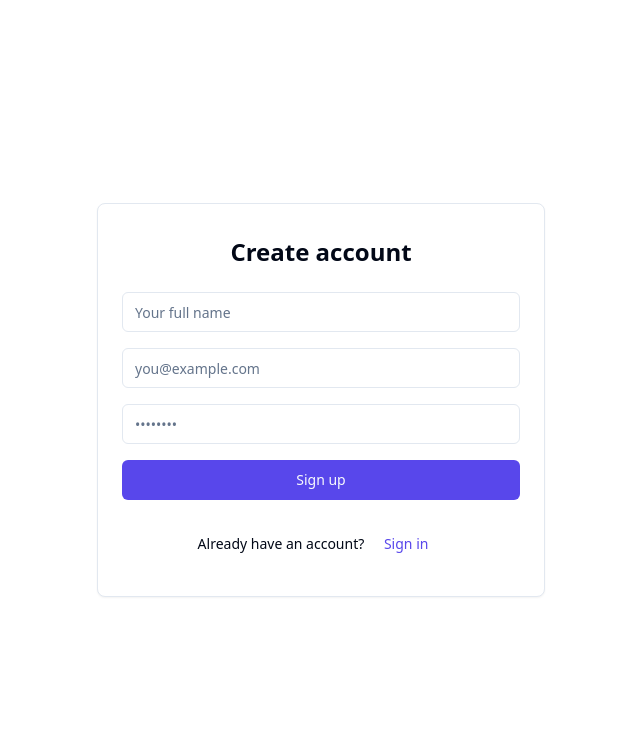
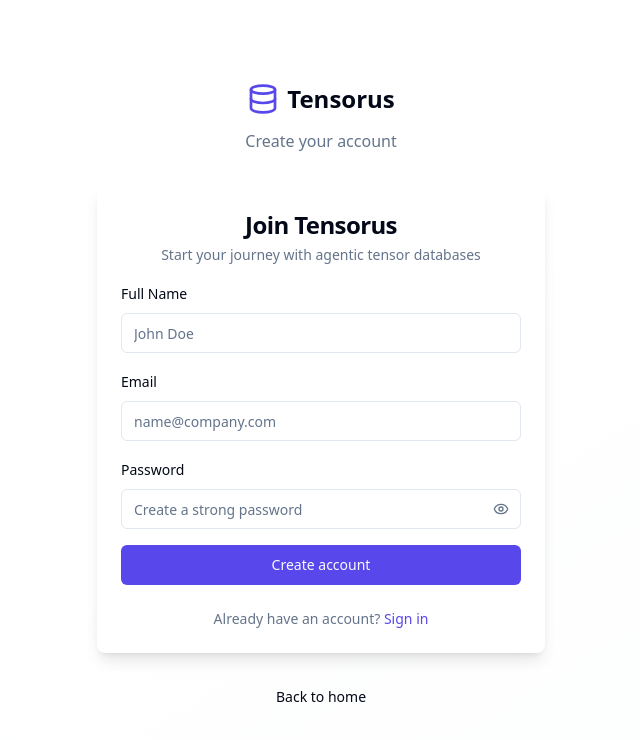
Before and after one commit to tensorusai/tensorus-website, a Next.js app: page /auth/signup in a window 1280 px wide. Shown: the top 740 px of the page, without its empty margins (319-959 px from the left). Built offline with nearby package versions, Linux system fonts and the light colour scheme; no server answers.

Commit message:
Update Sign up page

```diff
--- a/app/auth/signup/page.tsx
+++ b/app/auth/signup/page.tsx
@@ -2,128 +2,278 @@
 
 import type React from "react"
 
-import { useState } from "react"
+import { useState, useEffect } from "react"
 import { useRouter } from "next/navigation"
-import { Card, CardContent } from "@/components/ui/card"
+import Link from "next/link"
+import { motion } from "framer-motion"
+import { Card, CardContent, CardDescription, CardHeader, CardTitle } from "@/components/ui/card"
 import { Input } from "@/components/ui/input"
+import { Label } from "@/components/ui/label"
 import { Button } from "@/components/ui/button"
+import { Alert, AlertDescription } from "@/components/ui/alert"
+import { Eye, EyeOff, Database, AlertCircle, Loader2, CheckCircle } from "lucide-react"
 import { useAuth } from "@/lib/supabase/context"
 
 export default function SignUpPage() {
   const router = useRouter()
   const { user, loading, signUp } = useAuth()
-  const [email, setEmail] = useState("")
-  const [password, setPassword] = useState("")
-  const [name, setName] = useState("")
-  const [pending, setPending] = useState(false)
-  const [error, setError] = useState<string | null>(null)
+  const [formData, setFormData] = useState({
+    name: '',
+    email: '',
+    password: ''
+  })
+  const [showPassword, setShowPassword] = useState(false)
+  const [isSubmitting, setIsSubmitting] = useState(false)
+  const [errors, setErrors] = useState<{
+    name?: string
+    email?: string
+    password?: string
+    general?: string
+  }>({})
+  const [success, setSuccess] = useState(false)
 
-  if (user) {
-    router.replace("/dashboard")
-    return null
+  // Redirect if already authenticated
+  useEffect(() => {
+    if (!loading && user) {
+      const redirectTo = "/dashboard"
+      router.replace(redirectTo)
+    }
+  }, [user, loading, router])
+
+  const validateForm = () => {
+    const newErrors: typeof errors = {}
+
+    if (!formData.name.trim()) {
+      newErrors.name = "Full name is required"
     }
 
-  const validateForm = () => {
-    if (!name.trim()) {
-      setError("Please enter your full name")
-      return false
+    if (!formData.email.trim()) {
+      newErrors.email = "Email is required"
+    } else if (!/\S+@\S+\.\S+/.test(formData.email)) {
+      newErrors.email = "Please enter a valid email address"
     }
-    if (!email.trim()) {
-      setError("Please enter your email address")
-      return false
+
+    if (!formData.password) {
+      newErrors.password = "Password is required"
+    } else if (formData.password.length < 6) {
+      newErrors.password = "Password must be at least 6 characters long"
     }
-    if (!/\S+@\S+\.\S+/.test(email)) {
-      setError("Please enter a valid email address")
-      return false
-    }
-    if (!password) {
-      setError("Please enter a password")
-      return false
-    }
-    if (password.length < 6) {
-      setError("Password must be at least 6 characters")
-      return false
-    }
-    return true
+
+    setErrors(newErrors)
+    return Object.keys(newErrors).length === 0
   }
 
   const handleSubmit = async (e: React.FormEvent) => {
     e.preventDefault()
-    setError(null)
+    setErrors({})
 
     if (!validateForm()) {
       return
     }
 
-    setPending(true)
+    setIsSubmitting(true)
 
     try {
-      const response = await signUp({ email: email.trim(), password, name: name.trim() })
+      const response = await signUp({
+        email: formData.email.trim(),
+        password: formData.password,
+        name: formData.name.trim()
+      })
 
       if (response.success) {
         if (response.user) {
           // Successful signup with user data
+          setSuccess(true)
+          setTimeout(() => {
             router.replace("/dashboard")
+          }, 1500)
         } else {
           // Email confirmation required
-          setError("Please check your email and click the confirmation link to activate your account.")
-          setPending(false)
+          setSuccess(true)
+          setErrors({
+            general: "Please check your email and click the confirmation link to activate your account."
+          })
         }
       } else {
-        setError(response.error?.message || "Registration failed. Please try again.")
-        setPending(false)
+        setErrors({
+          general: response.error?.message || "Registration failed. Please try again."
+        })
       }
     } catch (error) {
       console.error('Signup error:', error)
-      setError("An unexpected error occurred. Please try again.")
-      setPending(false)
+      setErrors({
+        general: "An unexpected error occurred. Please try again."
+      })
+    } finally {
+      setIsSubmitting(false)
     }
   }
 
+  if (loading) {
     return (
-    <main className="flex min-h-screen items-center justify-center px-4">
-      <Card className="w-full max-w-md">
-        <CardContent className="space-y-6 py-8">
-          <h1 className="text-2xl font-semibold text-center">Create account</h1>
+      <div className="min-h-screen bg-gradient-to-br from-background via-background to-muted/20 flex items-center justify-center p-4">
+        <div className="w-full max-w-md">
+          <div className="text-center mb-8">
+            <Link href="/" className="inline-flex items-center gap-2 text-2xl font-bold hover:opacity-80 transition-opacity">
+              <Database className="h-8 w-8 text-primary" />
+              Tensorus
+            </Link>
+            <p className="text-muted-foreground mt-2">
+              Loading...
+            </p>
+          </div>
+          <Card className="border-0 shadow-lg">
+            <CardContent className="p-8">
+              <div className="flex items-center justify-center">
+                <Loader2 className="h-8 w-8 animate-spin text-primary" />
+              </div>
+            </CardContent>
+          </Card>
+        </div>
+      </div>
+    )
+  }
+
+  return (
+    <div className="min-h-screen bg-gradient-to-br from-background via-background to-muted/20 flex items-center justify-center p-4">
+      <div className="w-full max-w-md">
+        <motion.div
+          initial={{ opacity: 0, y: 20 }}
+          animate={{ opacity: 1, y: 0 }}
+          transition={{ duration: 0.5 }}
+        >
+          <div className="text-center mb-8">
+            <Link href="/" className="inline-flex items-center gap-2 text-2xl font-bold hover:opacity-80 transition-opacity">
+              <Database className="h-8 w-8 text-primary" />
+              Tensorus
+            </Link>
+            <p className="text-muted-foreground mt-2">
+              Create your account
+            </p>
+          </div>
+
+          <Card className="border-0 shadow-lg">
+            <CardHeader className="space-y-1 pb-4">
+              <CardTitle className="text-2xl text-center">Join Tensorus</CardTitle>
+              <CardDescription className="text-center">
+                Start your journey with agentic tensor databases
+              </CardDescription>
+            </CardHeader>
+            <CardContent className="space-y-6">
+              {errors.general && (
+                <Alert variant={success ? "default" : "destructive"}>
+                  {success ? <CheckCircle className="h-4 w-4" /> : <AlertCircle className="h-4 w-4" />}
+                  <AlertDescription>{errors.general}</AlertDescription>
+                </Alert>
+              )}
 
               <form onSubmit={handleSubmit} className="space-y-4">
+                <div className="space-y-2">
+                  <Label htmlFor="name">Full Name</Label>
                   <Input
+                    id="name"
                     type="text"
-              placeholder="Your full name"
-              required
-              value={name}
-              onChange={(e) => setName(e.target.value)}
+                    placeholder="John Doe"
+                    value={formData.name}
+                    onChange={(e) => setFormData({...formData, name: e.target.value})}
+                    className={errors.name ? 'border-destructive focus-visible:ring-destructive' : ''}
+                    disabled={isSubmitting}
                   />
+                  {errors.name && (
+                    <p className="text-sm text-destructive">{errors.name}</p>
+                  )}
+                </div>
+
+                <div className="space-y-2">
+                  <Label htmlFor="email">Email</Label>
                   <Input
+                    id="email"
                     type="email"
-              placeholder="you@example.com"
-              required
-              value={email}
-              onChange={(e) => setEmail(e.target.value)}
+                    placeholder="name@company.com"
+                    value={formData.email}
+                    onChange={(e) => setFormData({...formData, email: e.target.value})}
+                    className={errors.email ? 'border-destructive focus-visible:ring-destructive' : ''}
+                    disabled={isSubmitting}
                   />
+                  {errors.email && (
+                    <p className="text-sm text-destructive">{errors.email}</p>
+                  )}
+                </div>
+
+                <div className="space-y-2">
+                  <Label htmlFor="password">Password</Label>
+                  <div className="relative">
                     <Input
-              type="password"
-              placeholder="••••••••"
-              required
-              value={password}
-              onChange={(e) => setPassword(e.target.value)}
+                      id="password"
+                      type={showPassword ? 'text' : 'password'}
+                      placeholder="Create a strong password"
+                      value={formData.password}
+                      onChange={(e) => setFormData({...formData, password: e.target.value})}
+                      className={errors.password ? 'border-destructive focus-visible:ring-destructive pr-10' : 'pr-10'}
+                      disabled={isSubmitting}
                     />
+                    <Button
+                      type="button"
+                      variant="ghost"
+                      size="sm"
+                      className="absolute right-0 top-0 h-full px-3 py-2 hover:bg-transparent"
+                      onClick={() => setShowPassword(!showPassword)}
+                      disabled={isSubmitting}
+                    >
+                      {showPassword ? (
+                        <EyeOff className="h-4 w-4 text-muted-foreground" />
+                      ) : (
+                        <Eye className="h-4 w-4 text-muted-foreground" />
+                      )}
+                    </Button>
+                  </div>
+                  {errors.password && (
+                    <p className="text-sm text-destructive">{errors.password}</p>
+                  )}
+                </div>
 
-            <Button type="submit" className="w-full" disabled={pending || loading}>
-              {pending ? "Creating…" : "Sign up"}
+                <Button
+                  type="submit"
+                  className="w-full"
+                  disabled={isSubmitting || success}
+                >
+                  {isSubmitting ? (
+                    <>
+                      <Loader2 className="mr-2 h-4 w-4 animate-spin" />
+                      Creating account...
+                    </>
+                  ) : success ? (
+                    <>
+                      <CheckCircle className="mr-2 h-4 w-4" />
+                      Account created!
+                    </>
+                  ) : (
+                    "Create account"
+                  )}
                 </Button>
               </form>
 
-          {error && <p className="text-destructive text-sm text-center">{error}</p>}
-
-          <p className="text-center text-sm">
-            Already have an account?{" "}
-            <Button variant="link" onClick={() => router.push("/auth/signin")}>
+              <div className="text-center text-sm">
+                <span className="text-muted-foreground">Already have an account? </span>
+                <Link
+                  href="/auth/signin"
+                  className="text-primary hover:underline font-medium"
+                >
                   Sign in
-            </Button>
-          </p>
+                </Link>
+              </div>
             </CardContent>
           </Card>
-    </main>
+
+          <div className="text-center mt-6">
+            <Button variant="ghost" asChild>
+              <Link href="/" className="gap-2">
+                Back to home
+              </Link>
+            </Button>
+          </div>
+        </motion.div>
+      </div>
+    </div>
   )
 }
```
Lines whose indentation alone changed are shown as unchanged.
